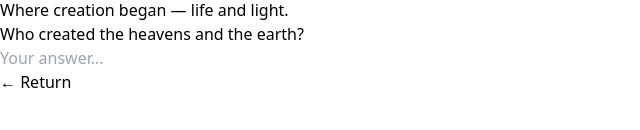
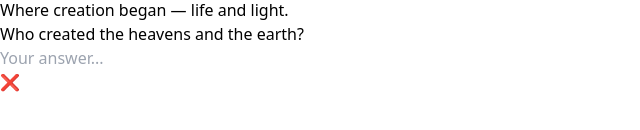
Before and after one commit to Log0ns/ScripturePlan, a React (Vite) app: page / in a window 1280 px wide. Shown: the part 224-354 px from the top of the page, without its empty margins (0-640 px from the left). Built offline with nearby package versions, Linux system fonts and the light colour scheme.

Commit message:
Replace return button with a new design

```diff
--- a/src/ScripturePlan.tsx
+++ b/src/ScripturePlan.tsx
@@ -566,12 +566,15 @@ export default function ScriptureReader() {
           })}
         </div>
 
-        <button
-          onClick={() => setShowQuestions(false)}
-          className="fixed top-4 left-4 bg-gray-800 text-white px-4 py-2 rounded-full shadow-md"
-        >
-          ← Return
-        </button>
+          {/* Return button (bottom-right) */}
+          <div className="fixed bottom-6 right-6 z-50">
+            <button
+              onClick={() => setShowQuestions(false)}
+              className="bg-gray-800 text-white px-4 py-2 rounded-full shadow-md hover:bg-gray-700"
+            >
+              ❌
+            </button>
+          </div>
       </div>
 
       {/* Global Settings Modal */}
```
